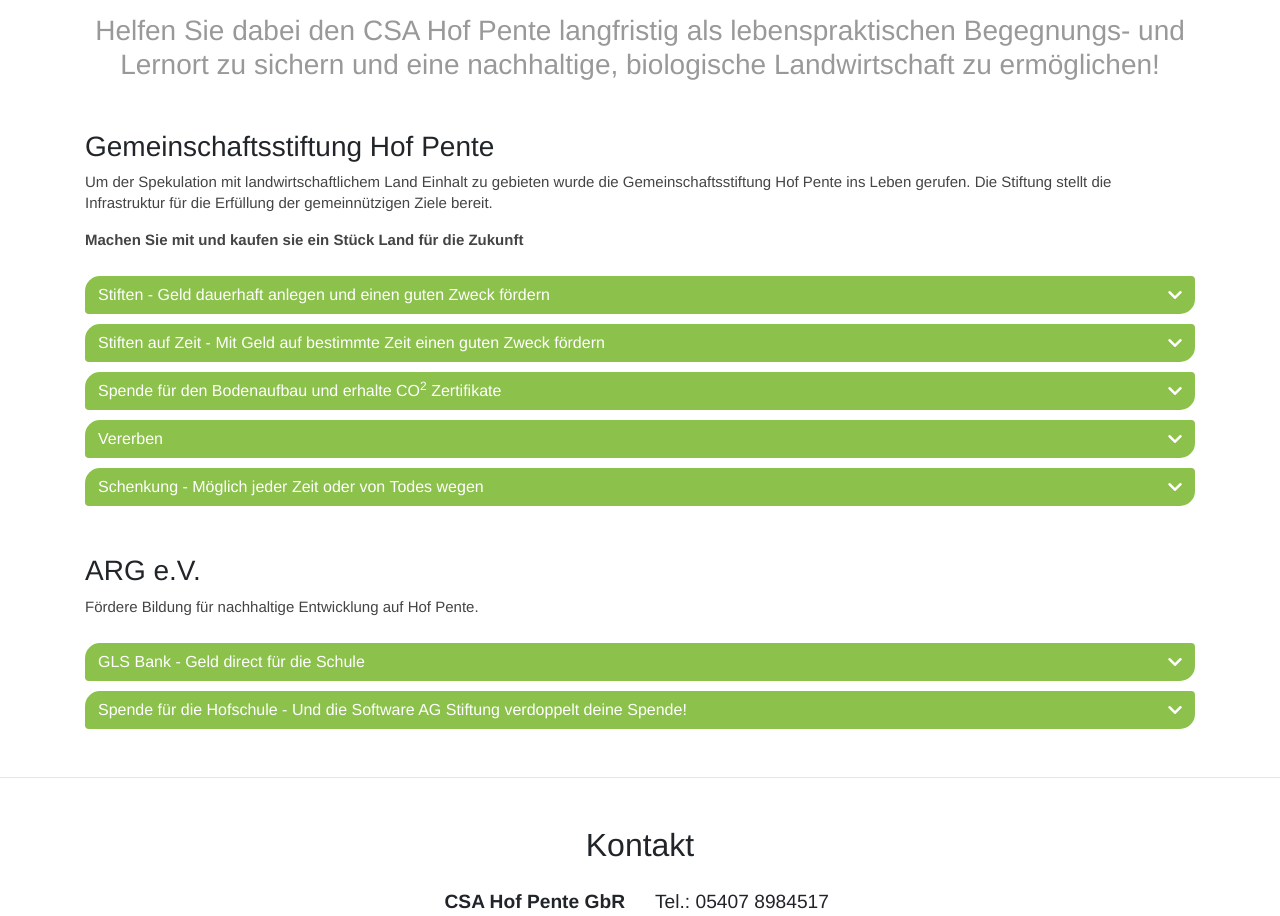
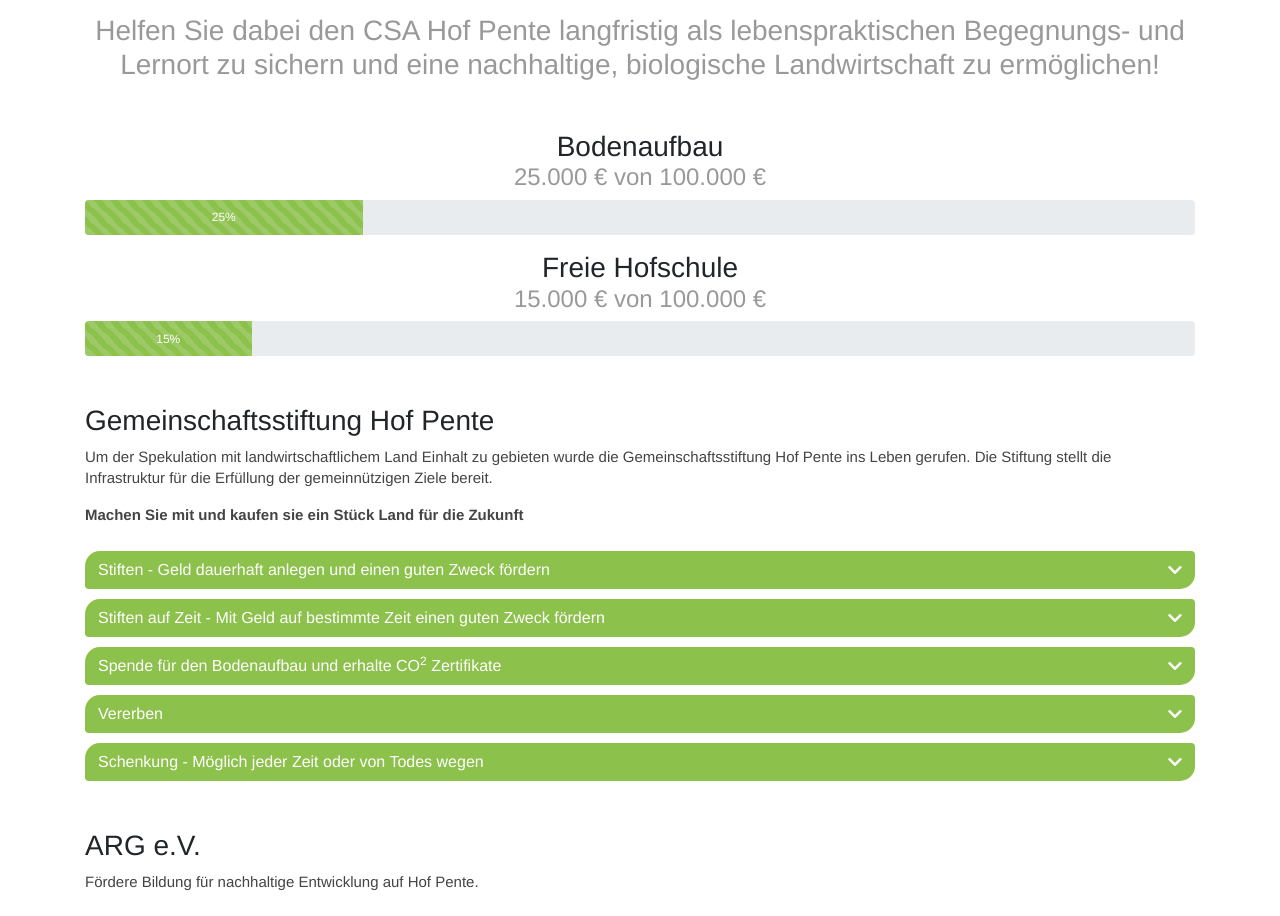
Before and after one commit to mktcode/crowdinvest.hofpente, a Nuxt app: page / in a window 1280 px wide. Shown: the part 1920-2836 px from the top of the page. Built offline with nearby package versions, Linux system fonts and the light colour scheme.

Commit message:
added funding progress bars

```diff
--- a/assets/css/main.sass
+++ b/assets/css/main.sass
@@ -66,6 +66,9 @@
   border-top-left-radius: 15px
   border-bottom-right-radius: 15px
 
+.bg-brand
+  background-color: $brand-color
+
 .columns-2
   column-count: 2
 
--- a/pages/index.vue
+++ b/pages/index.vue
@@ -51,6 +51,20 @@
       <h3 class="text-center text-muted-light">
         Helfen Sie dabei den CSA Hof Pente langfristig als lebenspraktischen Begegnungs- und Lernort zu sichern und eine nachhaltige, biologische Landwirtschaft zu ermöglichen!
       </h3>
+
+      <div class="mt-5">
+        <h3 class="text-center mb-0">Bodenaufbau</h3>
+        <h4 class="text-center text-muted-light">25.000 € von 100.000 €</h4>
+        <div class="progress" style="height: 35px;">
+          <div class="progress-bar progress-bar-striped bg-brand" role="progressbar" style="width: 25%" aria-valuenow="25" aria-valuemin="0" aria-valuemax="100">25%</div>
+        </div>
+
+        <h3 class="text-center mb-0 mt-3">Freie Hofschule</h3>
+        <h4 class="text-center text-muted-light">15.000 € von 100.000 €</h4>
+        <div class="progress" style="height: 35px;">
+          <div class="progress-bar progress-bar-striped bg-brand" role="progressbar" style="width: 15%" aria-valuenow="15" aria-valuemin="0" aria-valuemax="100">15%</div>
+        </div>
+      </div>
 
       <h3 class="mt-5">Gemeinschaftsstiftung Hof Pente</h3>
       <p>Um der Spekulation mit landwirtschaftlichem Land Einhalt zu gebieten wurde die Gemeinschaftsstiftung Hof Pente ins Leben gerufen. Die Stiftung stellt die Infrastruktur für die Erfüllung der gemeinnützigen Ziele bereit.</p>
```
